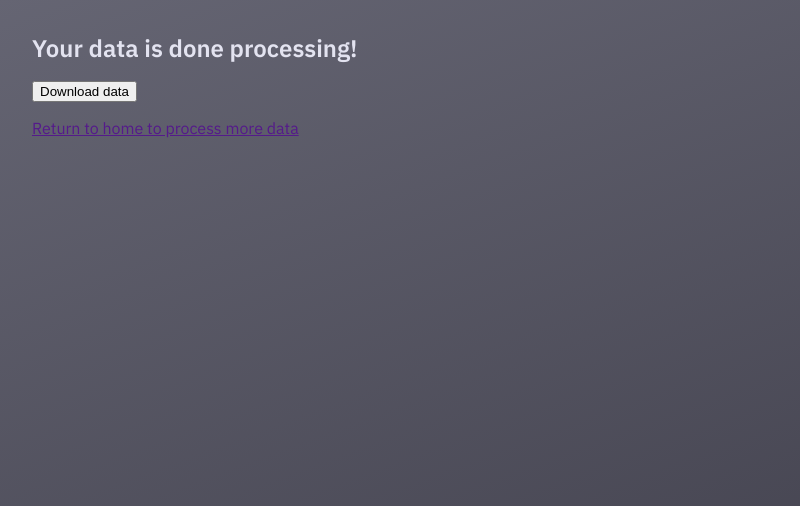
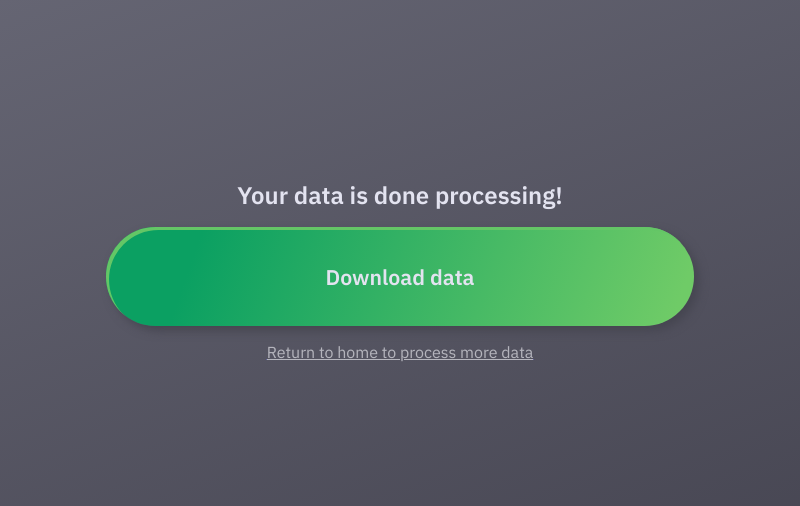
Before and after one commit to Capstone305/project-305, an Electron app: page src/templates/download.html in a window 800 px wide. Drawn offline with Linux system fonts and the light colour scheme.

Commit message:
Created download page and styled to match index.

```diff
--- a/src/css/style.css
+++ b/src/css/style.css
@@ -4,6 +4,7 @@
 :root {
     --main-text: #E3E3F0;
     --sub-text: #CCCCEF;
+    --link-text: #B5B5BD;
     --background-gradient: linear-gradient(159.66deg, #686876 -7.81%, #3C3B47 105.96%);
     --divider-gradient: linear-gradient(90deg, #BFBFCF 0%, #88889A 100%);
     --button-gradient: linear-gradient(109.55deg, #0BA062 15.64%, #6FCB67 96.21%);
@@ -117,11 +118,7 @@ hr {
     transform: rotate(45deg);
 }
 
-#classify-button {
-    width: 100%;
-    height: 20%;
-    padding: 6%;
-
+.big-button {
     background: var(--button-gradient);
     box-shadow: 5px 5px 10px #464651, inset 3px 3px 0px #64C666;
 
@@ -134,6 +131,35 @@ hr {
     font-size: 16pt;
 }
 
+.button-container {
+    padding-left: 10%;
+    padding-right: 10%;
+}
+
+#classify-button {
+    width: 100%;
+    height: 20%;
+    padding: 6%;
+}
+
+#download-button {
+    width: 100%;
+    padding: 6%;
+}
+
 #upload-icon {
     width: 25px;
 }
+
+#download-header {
+    display: block;
+    text-align: center;
+    padding-top: 20%;
+}
+
+#return-link {
+    text-align: center;
+    color: var(--link-text);
+    text-decoration-line: underline;
+    text-decoration-color: var(--link-text);
+}
--- a/src/templates/download.html
+++ b/src/templates/download.html
@@ -8,8 +8,10 @@
 
     <body>
         <h1 id="download-header">Your data is done processing!</h1>
-        <button>Download data</button>
-        <a href=""><p>Return to home to process more data</p></a>
+        <div class="button-container">
+            <button class="big-button" id="download-button">Download data</button>
+        </div>
+        <a href="index.html"><p id="return-link">Return to home to process more data</p></a>
     </body>
 
 </html>
```
Also changed, not shown: src/templates/index.html (+1 -1 lines).
